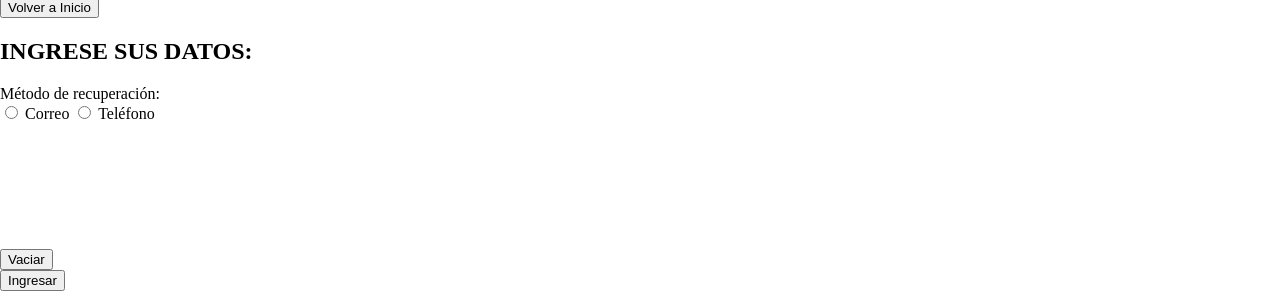
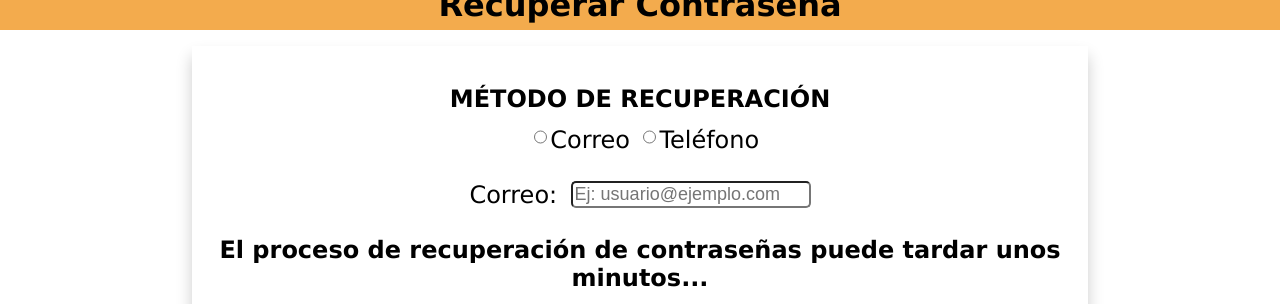
Before and after one commit to PedroArias1800/DinerSol, a PHP site: the page made by Secciones/recuperarContraseña.html in a window 1280 px wide. Shown: the part 121-425 px from the top of the page. Run offline with PHP 8.4, Linux system fonts and the light colour scheme.

Commit message:
Css del recuperarContraseña

```diff
--- a/Css/login.css
+++ b/Css/login.css
@@ -23,7 +23,6 @@ body{
     margin-bottom: 1%;
     font-size: large;
     border-radius: 5px;
-
 }
 .todo{
     text-align: center;
@@ -48,7 +47,7 @@ body{
     border: 1px solid white;
 }
 .card {
-    box-shadow: 0 4px 8px 0 rgba(0,0,0,0.2);
+    box-shadow: 0 10px 15px 0 rgba(0,0,0,0.2);
     transition: 0.3s;
     width: 70%;
     margin: 1.25%;
--- a/Secciones/recuperarContraseña.html
+++ b/Secciones/recuperarContraseña.html
@@ -4,71 +4,47 @@
         <meta charset="UTF-8">
         <meta name="viewport" content="width=device-width, initial-scale=1.0">
         <link rel="stylesheet" href="../Css/footerHeader.css">
+        <link rel="stylesheet" href="../Css/login.css">
         <title>DinerSol | Recuperar Contraseña</title>
     </head>
     <body>
-        <header>
         <div class="header">
-                <img src="https://yt3.ggpht.com/Y1L8TzdsdTe30KxXrueVXL8N5W9CL3JCR0oiFtlieiTJ4p24mMiDYRNHHuS9nPawWz1vEFO0BZY=s900-c-k-c0x00ffffff-no-rj" alt="UTP Logo" width="9%" height="9%">
+            <img src="https://yt3.ggpht.com/Y1L8TzdsdTe30KxXrueVXL8N5W9CL3JCR0oiFtlieiTJ4p24mMiDYRNHHuS9nPawWz1vEFO0BZY=s900-c-k-c0x00ffffff-no-rj" alt="UTP Logo" width="6%" height="6%">
             <div>
                 <h3>Universidad Tecnológica De Panamá</h3>
                 <h1>DinerSol - Sistema De Cafeterías UTP</h1>
             </div>
         </div>
-        </header>
-        <hr>
-        <section>
         <div>
-                <input type="button" id="volver" value="Volver a Inicio" onclick="window.location.href='../index.html'">
+            <input type="button" class="btnRegistrarse botones" id="volver" value="Volver a Inicio" onclick="window.location.href='../index.html'">
         </div>
-        </section>
-
-        <h2>INGRESE SUS DATOS:</h2>
-
+        <div class="todo">
+            <h1 class="login">Recuperar Contraseña</h1>
             <form method="POST" action="">
-            <section>
-                <div>
-                    <p>
-                        <?php
-                            if(isset($_GET['msg']))
-                                echo $_GET['msg'];
-                        ?>
-                    </p>
-                </div>
-            </section>
-            <section>
-                <div>
-                    <label for="tipo">Método de recuperación:</label> <br>
+                <div class="card"><br>
+                    <h2>MÉTODO DE RECUPERACIÓN</h2>
+                    <div class="ComidasMenu">
+                        <div class="item">
                             <input type="radio" id="radioCor" name="tipo" onclick="Tipo(1)" required>
                             <label for="radioCor">Correo</label>
                             <input type="radio" id="radioTel" name="tipo" onclick="Tipo(2)">
                             <label for="radioTel">Teléfono</label>
-                    <br><br>
-                </div>
-            </section>
-            <section>
-                <div>
-                    <label id="lblCor" for="correo" hidden>Correo:</label><br>
-                    <input type="email" id="correo" name="correo" placeholder="Ej: usuario@ejemplo.com" pattern="[A-Za-z0-9._%+-]+@[A-Za-z0-9.-]+\.[A-Za-z]{1,63}$" maxlength="200" hidden required>
-                    <br><br>
-                </div>
-                <div>
+                        </div><br>
+                        <div class="item">
+                            <label id="lblCor" for="correo">Correo:</label><br>
+                            <input type="email" id="correo" name="correo" placeholder="Ej: usuario@ejemplo.com" pattern="[A-Za-z0-9._%+-]+@[A-Za-z0-9.-]+\.[A-Za-z]{1,63}$" maxlength="200" required checked>
                             <label id="lblTel" for="telefono" hidden>Teléfono:</label><br>
                             <input type="tel" id="telefono" name="telefono" placeholder="Ej: 1111-1111" pattern="[0-9]{4}-[0-9]{4}" hidden required>
-                    <br><br>
                         </div>
-            </section>
-            <section>
-                <div>
-                    <input type="reset" value="Vaciar">
+                        <h2>El proceso de recuperación de contraseñas puede tardar unos minutos...</h2>
+                        <div class="item">
+                            <input type="reset" class="botones" value="Vaciar">
+                            <input type="submit" class="botones" value="Ingresar">
                         </div>
-                <div>
-                    <input type="submit" value="Ingresar">
                     </div>
-                <br>
-            </section>
+                </div>
             </form>
-        <hr>
+        </div><br>
         <footer>
             <div class="footer">
                 <img src="https://yt3.ggpht.com/Y1L8TzdsdTe30KxXrueVXL8N5W9CL3JCR0oiFtlieiTJ4p24mMiDYRNHHuS9nPawWz1vEFO0BZY=s900-c-k-c0x00ffffff-no-rj" alt="UTP Logo" width="6%" height="6%">
--- a/index.html
+++ b/index.html
@@ -41,7 +41,7 @@
                         </div>
                     </div>
                     <div class="item">
-                        <label for="recuperar">¿Olvidaste tu contraseña?</label><br>
+                        <label for="recuperar" style="margin-top: 1.2%;">¿Olvidaste tu contraseña?</label><br>
                         <input type="button" class="botones" id="recuperar" value="Recuperar" onclick="window.location.href='Secciones/recuperarContraseña.html'">
                     </div><br>
                 </div>
```
Lines whose indentation alone changed are shown as unchanged.
